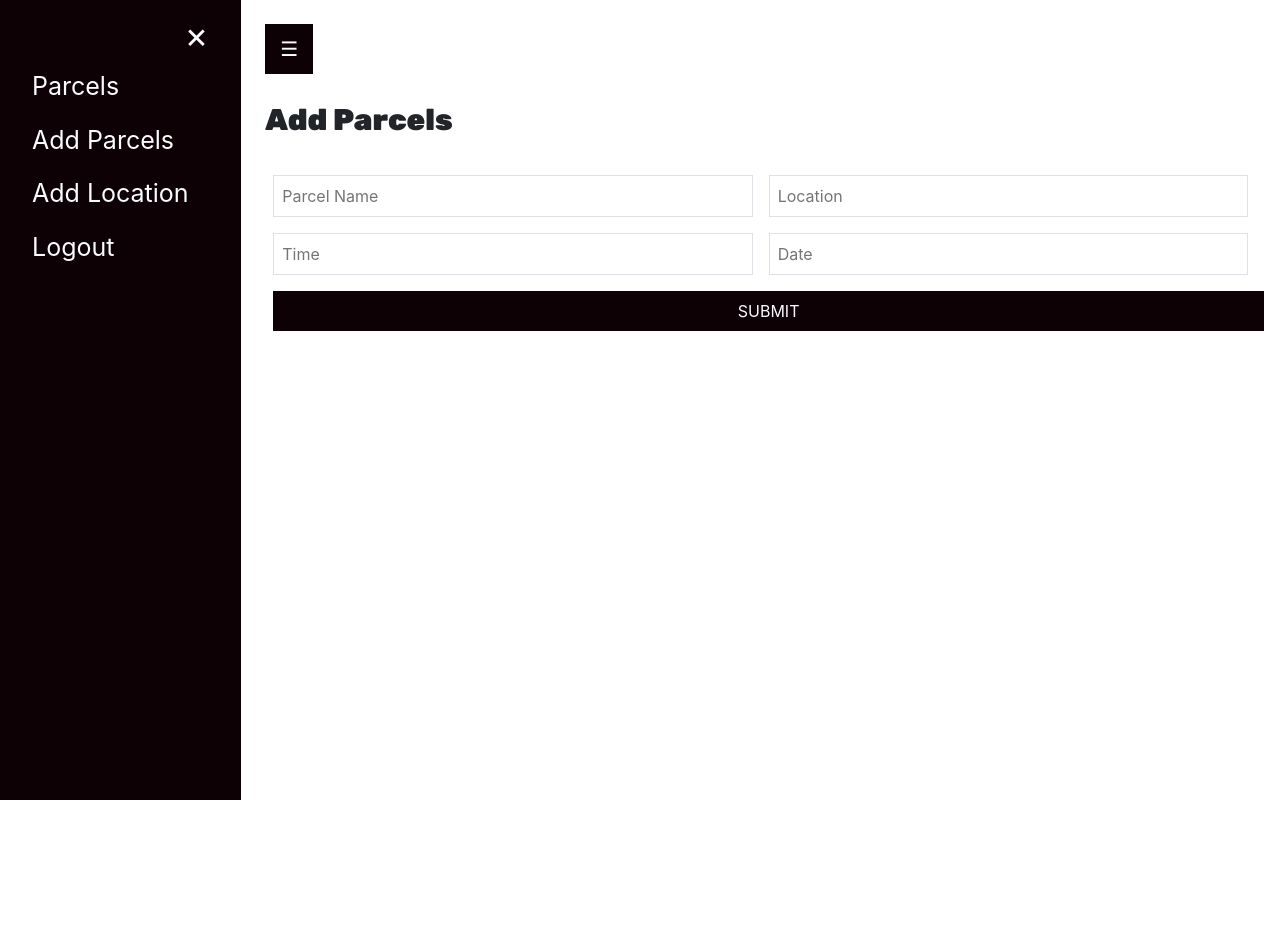
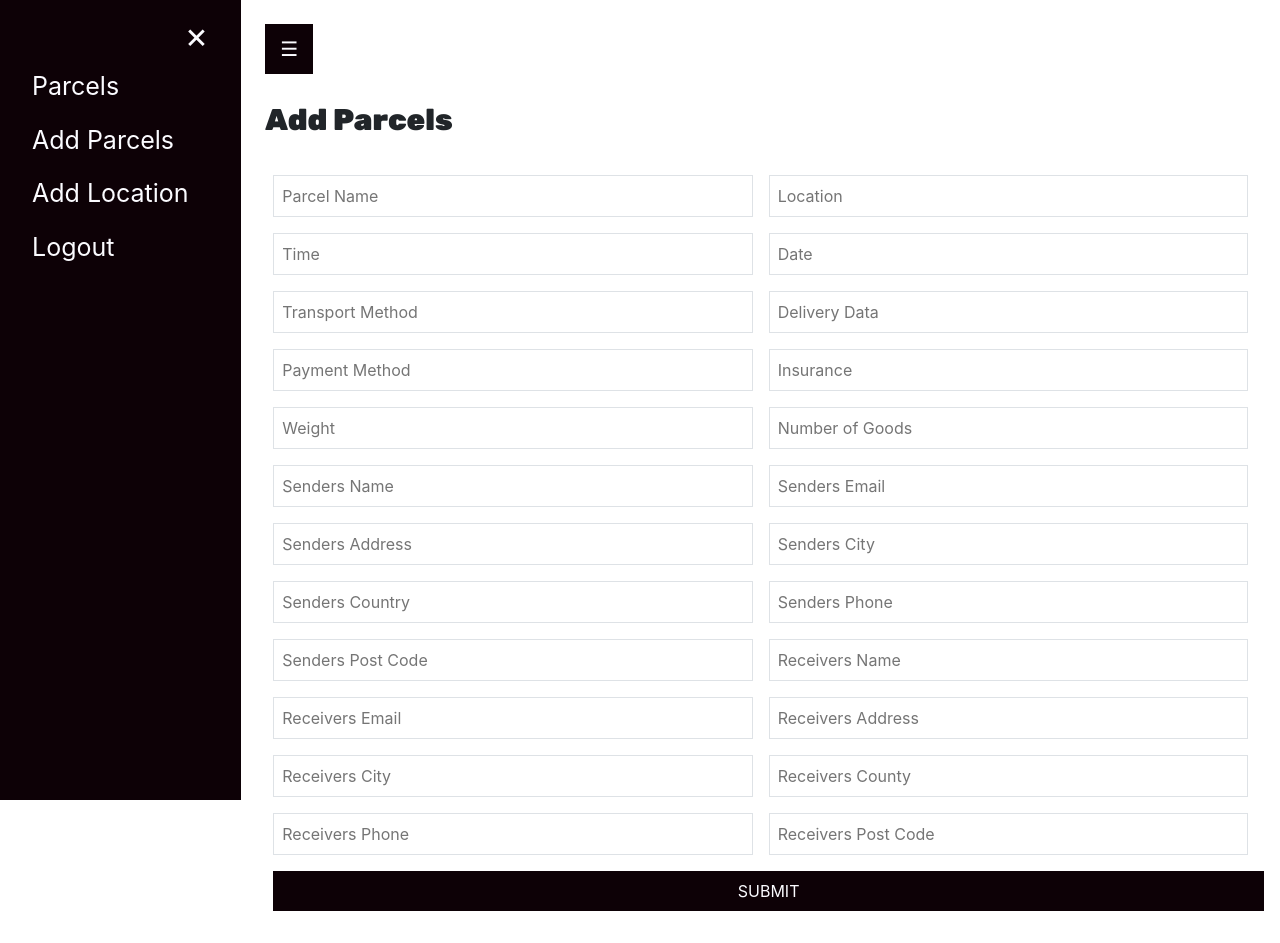
Before and after one commit to alabo-excel/courrier-services, a Nuxt app: page /admin/add-parcel in a window 1280 px wide. Before the commit the page ends 800 px from the top, so only its background shows below. Built offline with nearby package versions, Linux system fonts and the light colour scheme; no server answers.

Commit message:
i dont know what am commiting

```diff
--- a/pages/admin/add-parcel.vue
+++ b/pages/admin/add-parcel.vue
@@ -53,6 +53,186 @@
             />
           </div>
         </div>
+        <div class="d-lg-flex w-100">
+          <div class="m-2 w-100">
+            <input
+              type="text"
+              class="p-2 border"
+              placeholder="Transport Method"
+              v-model="transportMethod"
+            />
+          </div>
+          <div class="m-2 w-100">
+            <input
+              type="text"
+              class="p-2 border"
+              placeholder="Delivery Data"
+              v-model="deliveryDate"
+            />
+          </div>
+        </div>
+        <div class="d-lg-flex w-100">
+          <div class="m-2 w-100">
+            <input
+              type="text"
+              class="p-2 border"
+              placeholder="Payment Method"
+              v-model="paymentMethod"
+            />
+          </div>
+          <div class="m-2 w-100">
+            <input
+              type="text"
+              class="p-2 border"
+              placeholder="Insurance"
+              v-model="insurance"
+            />
+          </div>
+        </div>
+        <div class="d-lg-flex w-100">
+          <div class="m-2 w-100">
+            <input
+              type="text"
+              class="p-2 border"
+              placeholder="Weight"
+              v-model="weight"
+            />
+          </div>
+          <div class="m-2 w-100">
+            <input
+              type="text"
+              class="p-2 border"
+              placeholder="Number of Goods"
+              v-model="numberOfGoods"
+            />
+          </div>
+        </div>
+        <div class="d-lg-flex w-100">
+          <div class="m-2 w-100">
+            <input
+              type="text"
+              class="p-2 border"
+              placeholder="Senders Name"
+              v-model="sendersName"
+            />
+          </div>
+          <div class="m-2 w-100">
+            <input
+              type="text"
+              class="p-2 border"
+              placeholder="Senders Email"
+              v-model="sendersEmail"
+            />
+          </div>
+        </div>
+        <div class="d-lg-flex w-100">
+          <div class="m-2 w-100">
+            <input
+              type="text"
+              class="p-2 border"
+              placeholder="Senders Address"
+              v-model="sendersAddress"
+            />
+          </div>
+          <div class="m-2 w-100">
+            <input
+              type="text"
+              class="p-2 border"
+              placeholder="Senders City"
+              v-model="sendersCity"
+            />
+          </div>
+        </div>
+        <div class="d-lg-flex w-100">
+          <div class="m-2 w-100">
+            <input
+              type="text"
+              class="p-2 border"
+              placeholder="Senders Country"
+              v-model="sendersCountry"
+            />
+          </div>
+          <div class="m-2 w-100">
+            <input
+              type="text"
+              class="p-2 border"
+              placeholder="Senders Phone"
+              v-model="sendersPhone"
+            />
+          </div>
+        </div>
+        <div class="d-lg-flex w-100">
+          <div class="m-2 w-100">
+            <input
+              type="text"
+              class="p-2 border"
+              placeholder="Senders Post Code"
+              v-model="sendersPostCode"
+            />
+          </div>
+          <div class="m-2 w-100">
+            <input
+              type="text"
+              class="p-2 border"
+              placeholder="Receivers Name"
+              v-model="receiverName"
+            />
+          </div>
+        </div>
+        <div class="d-lg-flex w-100">
+          <div class="m-2 w-100">
+            <input
+              type="text"
+              class="p-2 border"
+              placeholder="Receivers Email"
+              v-model="receiverEmail"
+            />
+          </div>
+          <div class="m-2 w-100">
+            <input
+              type="text"
+              class="p-2 border"
+              placeholder="Receivers Address"
+              v-model="receiverAddress"
+            />
+          </div>
+        </div>
+        <div class="d-lg-flex w-100">
+          <div class="m-2 w-100">
+            <input
+              type="text"
+              class="p-2 border"
+              placeholder="Receivers City"
+              v-model="receiverCity"
+            />
+          </div>
+          <div class="m-2 w-100">
+            <input
+              type="text"
+              class="p-2 border"
+              placeholder="Receivers County"
+              v-model="receiverCountry"
+            />
+          </div>
+        </div>
+        <div class="d-lg-flex w-100">
+          <div class="m-2 w-100">
+            <input
+              type="text"
+              class="p-2 border"
+              placeholder="Receivers Phone"
+              v-model="receiverPhone"
+            />
+          </div>
+          <div class="m-2 w-100">
+            <input
+              type="text"
+              class="p-2 border"
+              placeholder="Receivers Post Code"
+              v-model="recevicerPostCode"
+            />
+          </div>
+        </div>
         <div>
           <input
             @click="submit"
@@ -75,6 +255,26 @@ export default {
       location: "",
       time: "",
       date: "",
+      transportMethod: "",
+      deliveryDate: "",
+      paymentMethod: "",
+      insurance: "",
+      weight: "",
+      numberOfGoods: "",
+      sendersName: "",
+      sendersEmail: "",
+      sendersAddress: "",
+      sendersCity: "",
+      sendersCountry: "",
+      sendersPhone: "",
+      sendersPostCode: "",
+      recevicerName: "",
+      recevicerEmail: "",
+      recevicerAddress: "",
+      recevicerCity: "",
+      recevicerCountry: "",
+      recevicerPhone: "",
+      recevicerPostCode: ""
     };
   },
   methods: {
@@ -177,6 +377,7 @@ input {
 @media (max-width: 600px) {
   .sidepanel {
     width: 0px;
+    /* position: fixed; */
   }
   .sidepanel .closebtn {
     display: none;
```
